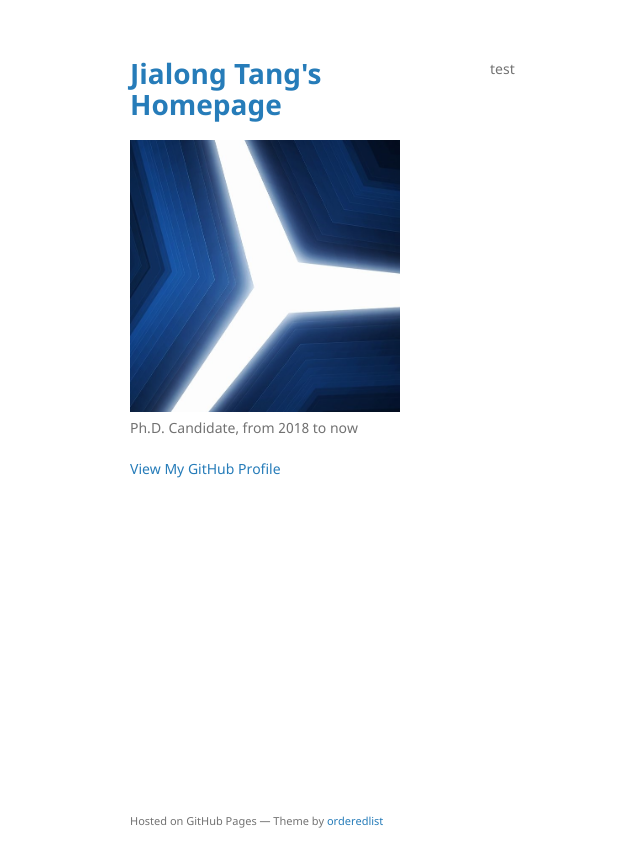
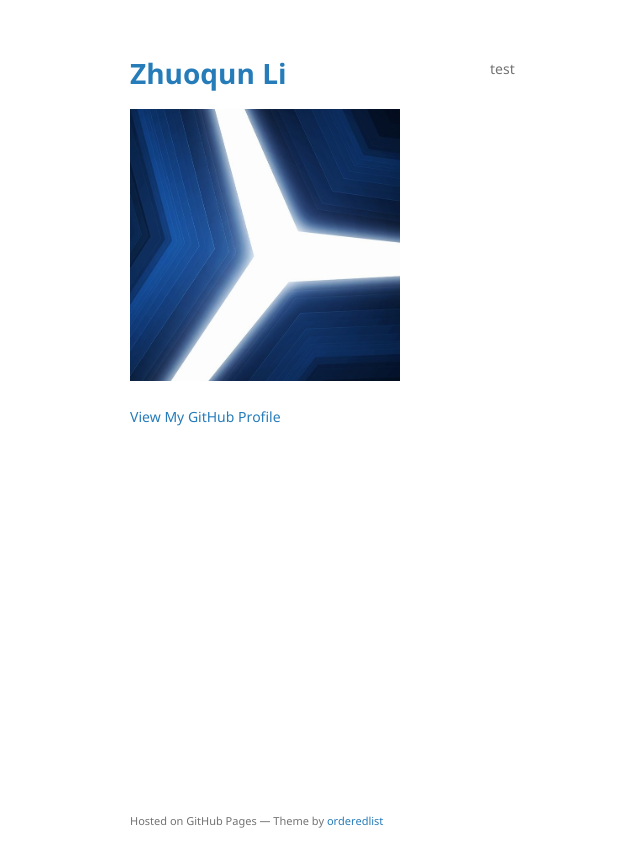
Before and after one commit to Li-Z-Q/Li-Z-Q.github.io, a Jekyll site: the page built from index.md, in a window 1280 px wide. Shown: the top 867 px of the page, without its empty margins (80-720 px from the left). Built offline with Jekyll 4.4.1, drawn with Linux system fonts in a browser that asks for light colours; our own code applies the rules of GitHub Pages for plain Markdown files; the repository's description, which GitHub fills in, is left out.

Commit message:
Update _config.yml

```diff
--- a/_config.yml
+++ b/_config.yml
@@ -1,6 +1,6 @@
-title: Jialong Tang's Homepage
+title: Zhuoqun Li
 logo: /assets/img/picture.jpeg
-description: Ph.D. Candidate, from 2018 to now
+# description: Ph.D. Candidate, from 2018 to now
 show_downloads: false
 google_analytics:
 theme: jekyll-theme-minimal
```
